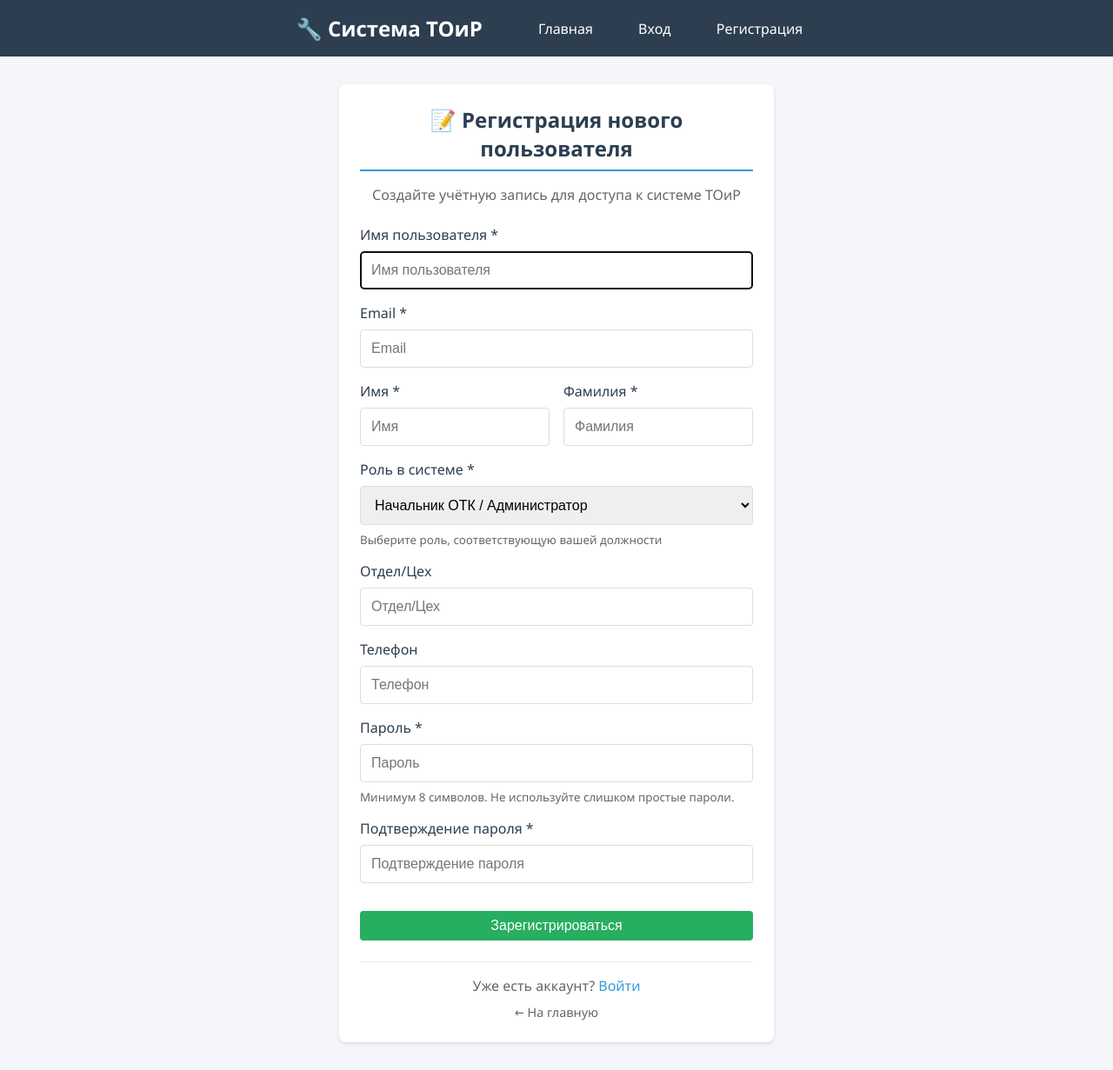
After one commit to kokochambe/practica123, a Django app: page /register/ in a window 1280 px wide. The commit adds this page. Shown: the whole page at 87% size. Run offline with Django 5.2, Linux system fonts and the light colour scheme.

Commit message:
update branch

```diff
--- /dev/null
+++ b/accounts/forms.py
@@ -0,0 +1,62 @@
+from django import forms
+from django.contrib.auth.forms import UserCreationForm
+from .models import User
+
+
+class RegistrationForm(UserCreationForm):
+    """Форма регистрации пользователя с выбором роли"""
+
+    role = forms.ChoiceField(
+        choices=User.ROLE_CHOICES,
+        widget=forms.Select(attrs={'class': 'form-control'}),
+        label='Выберите вашу роль'
+    )
+
+    email = forms.EmailField(
+        required=True,
+        widget=forms.EmailInput(attrs={'class': 'form-control', 'placeholder': 'Email'}),
+        label='Email'
+    )
+
+    first_name = forms.CharField(
+        max_length=30,
+        required=True,
+        widget=forms.TextInput(attrs={'class': 'form-control', 'placeholder': 'Имя'}),
+        label='Имя'
+    )
+
+    last_name = forms.CharField(
+        max_length=30,
+        required=True,
+        widget=forms.TextInput(attrs={'class': 'form-control', 'placeholder': 'Фамилия'}),
+        label='Фамилия'
+    )
+
+    department = forms.CharField(
+        max_length=100,
+        required=False,
+        widget=forms.TextInput(attrs={'class': 'form-control', 'placeholder': 'Отдел/Цех'}),
+        label='Отдел/Цех (необязательно)'
+    )
+
+    phone = forms.CharField(
+        max_length=20,
+        required=False,
+        widget=forms.TextInput(attrs={'class': 'form-control', 'placeholder': 'Телефон'}),
+        label='Телефон (необязательно)'
+    )
+
+    class Meta:
+        model = User
+        fields = ('username', 'email', 'first_name', 'last_name', 'role', 'department', 'phone', 'password1', 'password2')
+        widgets = {
+            'username': forms.TextInput(attrs={'class': 'form-control', 'placeholder': 'Имя пользователя'}),
+            'password1': forms.PasswordInput(attrs={'class': 'form-control', 'placeholder': 'Пароль'}),
+            'password2': forms.PasswordInput(attrs={'class': 'form-control', 'placeholder': 'Подтверждение пароля'}),
+        }
+
+    def __init__(self, *args, **kwargs):
+        super().__init__(*args, **kwargs)
+        self.fields['username'].widget.attrs.update({'class': 'form-control', 'placeholder': 'Имя пользователя'})
+        self.fields['password1'].widget.attrs.update({'class': 'form-control', 'placeholder': 'Пароль'})
+        self.fields['password2'].widget.attrs.update({'class': 'form-control', 'placeholder': 'Подтверждение пароля'})
--- a/accounts/urls.py
+++ b/accounts/urls.py
@@ -4,7 +4,9 @@ from . import views
 app_name = 'accounts'
 
 urlpatterns = [
+    path('', views.home_view, name='home'),
     path('login/', views.login_view, name='login'),
+    path('register/', views.register_view, name='register'),
     path('logout/', views.logout_view, name='logout'),
     path('dashboard/', views.dashboard_view, name='dashboard'),
 ]
--- a/accounts/views.py
+++ b/accounts/views.py
@@ -3,6 +3,14 @@ from django.contrib.auth import login, logout, authenticate
 from django.contrib.auth.decorators import login_required
 from django.contrib import messages
 from .models import User
+from .forms import RegistrationForm
+
+
+def home_view(request):
+    """Главная страница системы"""
+    if request.user.is_authenticated:
+        return redirect('dashboard')
+    return render(request, 'core/home.html')
 
 
 def login_view(request):
@@ -25,11 +33,32 @@ def login_view(request):
     return render(request, 'accounts/login.html')
 
 
+def register_view(request):
+    """Представление регистрации нового пользователя"""
+    if request.user.is_authenticated:
+        return redirect('dashboard')
+
+    if request.method == 'POST':
+        form = RegistrationForm(request.POST)
+        if form.is_valid():
+            user = form.save(commit=False)
+            user.set_password(form.cleaned_data['password1'])
+            user.save()
+            messages.success(request, f'Регистрация успешна! Теперь вы можете войти как {user.username}')
+            return redirect('login')
+        else:
+            messages.error(request, 'Ошибка регистрации. Проверьте данные.')
+    else:
+        form = RegistrationForm()
+
+    return render(request, 'accounts/register.html', {'form': form})
+
+
 def logout_view(request):
     """Представление выхода из системы"""
     logout(request)
     messages.info(request, 'Вы вышли из системы')
-    return redirect('login')
+    return redirect('home')
 
 
 @login_required
--- /dev/null
+++ b/templates/accounts/register.html
@@ -0,0 +1,112 @@
+{% extends 'base.html' %}
+
+{% block title %}Регистрация{% endblock %}
+
+{% block content %}
+<div style="max-width: 500px; margin: 2rem auto;">
+    <div class="card">
+        <h2 style="text-align: center;">📝 Регистрация нового пользователя</h2>
+        <p style="text-align: center; color: #666; margin-bottom: 1.5rem;">
+            Создайте учётную запись для доступа к системе ТОиР
+        </p>
+
+        <form method="post" style="margin-top: 1.5rem;">
+            {% csrf_token %}
+
+            <div class="form-group">
+                <label for="{{ form.username.id_for_label }}">Имя пользователя *</label>
+                {{ form.username }}
+                {% if form.username.errors %}
+                    <div style="color: #e74c3c; font-size: 0.85rem; margin-top: 0.25rem;">{{ form.username.errors.0 }}</div>
+                {% endif %}
+            </div>
+
+            <div class="form-group">
+                <label for="{{ form.email.id_for_label }}">Email *</label>
+                {{ form.email }}
+                {% if form.email.errors %}
+                    <div style="color: #e74c3c; font-size: 0.85rem; margin-top: 0.25rem;">{{ form.email.errors.0 }}</div>
+                {% endif %}
+            </div>
+
+            <div style="display: grid; grid-template-columns: 1fr 1fr; gap: 1rem;">
+                <div class="form-group">
+                    <label for="{{ form.first_name.id_for_label }}">Имя *</label>
+                    {{ form.first_name }}
+                    {% if form.first_name.errors %}
+                        <div style="color: #e74c3c; font-size: 0.85rem; margin-top: 0.25rem;">{{ form.first_name.errors.0 }}</div>
+                    {% endif %}
+                </div>
+
+                <div class="form-group">
+                    <label for="{{ form.last_name.id_for_label }}">Фамилия *</label>
+                    {{ form.last_name }}
+                    {% if form.last_name.errors %}
+                        <div style="color: #e74c3c; font-size: 0.85rem; margin-top: 0.25rem;">{{ form.last_name.errors.0 }}</div>
+                    {% endif %}
+                </div>
+            </div>
+
+            <div class="form-group">
+                <label for="{{ form.role.id_for_label }}">Роль в системе *</label>
+                {{ form.role }}
+                {% if form.role.errors %}
+                    <div style="color: #e74c3c; font-size: 0.85rem; margin-top: 0.25rem;">{{ form.role.errors.0 }}</div>
+                {% endif %}
+                <small style="color: #666; display: block; margin-top: 0.5rem;">
+                    Выберите роль, соответствующую вашей должности
+                </small>
+            </div>
+
+            <div class="form-group">
+                <label for="{{ form.department.id_for_label }}">Отдел/Цех</label>
+                {{ form.department }}
+                {% if form.department.errors %}
+                    <div style="color: #e74c3c; font-size: 0.85rem; margin-top: 0.25rem;">{{ form.department.errors.0 }}</div>
+                {% endif %}
+            </div>
+
+            <div class="form-group">
+                <label for="{{ form.phone.id_for_label }}">Телефон</label>
+                {{ form.phone }}
+                {% if form.phone.errors %}
+                    <div style="color: #e74c3c; font-size: 0.85rem; margin-top: 0.25rem;">{{ form.phone.errors.0 }}</div>
+                {% endif %}
+            </div>
+
+            <div class="form-group">
+                <label for="{{ form.password1.id_for_label }}">Пароль *</label>
+                {{ form.password1 }}
+                {% if form.password1.errors %}
+                    <div style="color: #e74c3c; font-size: 0.85rem; margin-top: 0.25rem;">{{ form.password1.errors.0 }}</div>
+                {% endif %}
+                <small style="color: #666; display: block; margin-top: 0.5rem;">
+                    Минимум 8 символов. Не используйте слишком простые пароли.
+                </small>
+            </div>
+
+            <div class="form-group">
+                <label for="{{ form.password2.id_for_label }}">Подтверждение пароля *</label>
+                {{ form.password2 }}
+                {% if form.password2.errors %}
+                    <div style="color: #e74c3c; font-size: 0.85rem; margin-top: 0.25rem;">{{ form.password2.errors.0 }}</div>
+                {% endif %}
+            </div>
+
+            <button type="submit" class="btn btn-success" style="width: 100%; margin-top: 1rem;">
+                Зарегистрироваться
+            </button>
+        </form>
+
+        <div style="margin-top: 1.5rem; padding-top: 1rem; border-top: 1px solid #eee; text-align: center;">
+            <p style="color: #666;">
+                Уже есть аккаунт?
+                <a href="{% url 'accounts:login' %}" style="color: #3498db; text-decoration: none; font-weight: 500;">Войти</a>
+            </p>
+            <p style="margin-top: 0.5rem;">
+                <a href="{% url 'accounts:home' %}" style="color: #666; text-decoration: none; font-size: 0.9rem;">← На главную</a>
+            </p>
+        </div>
+    </div>
+</div>
+{% endblock %}
--- a/templates/base.html
+++ b/templates/base.html
@@ -61,6 +61,15 @@
             <a href="{% url 'accounts:logout' %}">Выход</a>
         </div>
     </nav>
+    {% else %}
+    <nav class="navbar" style="justify-content: center;">
+        <h1>🔧 Система ТОиР</h1>
+        <div style="margin-left: 2rem;">
+            <a href="{% url 'accounts:home' %}" style="color: white; text-decoration: none; margin-left: 1rem; padding: 0.5rem 1rem; border-radius: 4px;">Главная</a>
+            <a href="{% url 'accounts:login' %}" style="color: white; text-decoration: none; margin-left: 1rem; padding: 0.5rem 1rem; border-radius: 4px;">Вход</a>
+            <a href="{% url 'accounts:register' %}" style="color: white; text-decoration: none; margin-left: 1rem; padding: 0.5rem 1rem; border-radius: 4px;">Регистрация</a>
+        </div>
+    </nav>
     {% endif %}
 
     <div class="container">
```
Also changed, not shown: templates/accounts/login.html (+10 -0 lines), templates/core/home.html (added, +96 -0 lines), db.sqlite3 (added), 1 other file.
